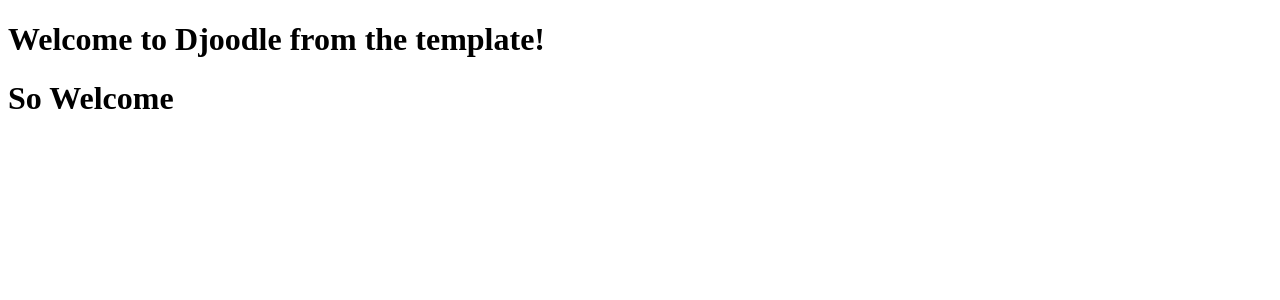
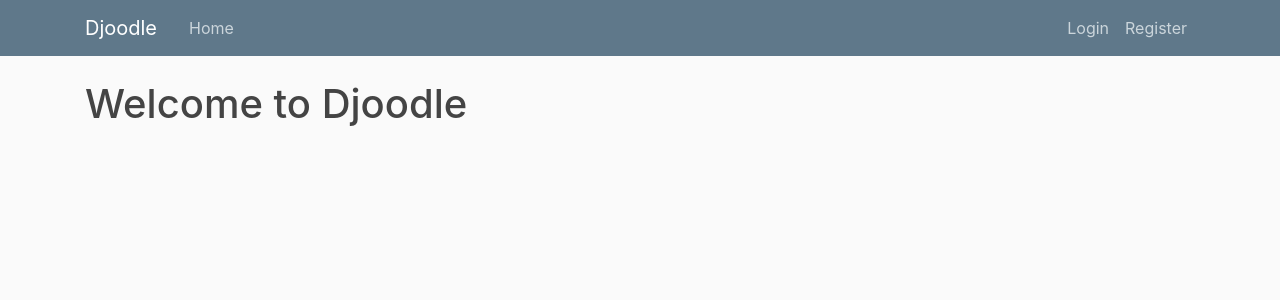
Before and after one commit to ckoopmann/cs50w_finalproject, a Django app: page / in a window 1280 px wide. Shown: the top 300 px of the page. Run offline with Django 3.2, Linux system fonts and the light colour scheme; some libraries are stand-ins or nearby versions.

Commit message:
Switch to previous layout

```diff
--- /dev/null
+++ b/survey/static/orders/main.css
@@ -0,0 +1,84 @@
+body {
+  background: #fafafa;
+  color: #333333;
+  margin-top: 5rem;
+}
+
+h1, h2, h3, h4, h5, h6 {
+  color: #444444;
+}
+
+.bg-steel {
+  background-color: #5f788a;
+}
+
+.site-header .navbar-nav .nav-link {
+  color: #cbd5db;
+}
+
+.site-header .navbar-nav .nav-link:hover {
+  color: #ffffff;
+}
+
+.site-header .navbar-nav .nav-link.active {
+  font-weight: 500;
+}
+
+.content-section {
+  background: #ffffff;
+  padding: 10px 20px;
+  border: 1px solid #dddddd;
+  border-radius: 3px;
+  margin-bottom: 20px;
+}
+
+.article-title {
+  color: #444444;
+}
+
+a.article-title:hover {
+  color: #428bca;
+  text-decoration: none;
+}
+
+.article-content {
+  white-space: pre-line;
+}
+
+.article-img {
+  height: 65px;
+  width: 65px;
+  margin-right: 16px;
+}
+
+.article-metadata {
+  padding-bottom: 1px;
+  margin-bottom: 4px;
+  border-bottom: 1px solid #e3e3e3
+}
+
+.article-metadata a:hover {
+  color: #333;
+  text-decoration: none;
+}
+
+.article-svg {
+  width: 25px;
+  height: 25px;
+  vertical-align: middle;
+}
+
+.account-img {
+  height: 125px;
+  width: 125px;
+  margin-right: 20px;
+  margin-bottom: 16px;
+}
+
+.account-heading {
+  font-size: 2.5rem;
+}
+
+.checked {
+  color: orange;
+}
--- a/survey/templates/survey/base.html
+++ /dev/null
@@ -1,13 +0,0 @@
-<!Doctype html>
-<html>
-<head>
-	{% if title %}
-		<title>Djoodle {{title}}</title>
-	{% else %}
-		<title>Djoodle </title>
-	{% endif %}
-</head>
-<body>
-	{% block content %}{% endblock  %}
-</body>
-</html>
--- a/survey/templates/survey/home.html
+++ b/survey/templates/survey/home.html
@@ -1,6 +1,4 @@
-{% extends "survey/base.html" %}
-{% block content %}
-	{% for message in messages %}
-		<h1>{{message}}</h1>
-	{% endfor  %}
+{% extends "survey/layout.html" %}
+{% block body %}
+	<h1>Welcome to Djoodle</h1>
 {% endblock  %}
--- /dev/null
+++ b/survey/templates/survey/layout.html
@@ -0,0 +1,67 @@
+{% load static %}
+<!DOCTYPE html>
+<html lang="en" dir="ltr">
+  <head>
+    <!-- Required meta tags -->
+    <meta charset="utf-8">
+    <meta name="viewport" content="width=device-width, initial-scale=1, shrink-to-fit=no">
+
+    <!-- Bootstrap CSS -->
+    <link rel="stylesheet" href="https://stackpath.bootstrapcdn.com/bootstrap/4.3.1/css/bootstrap.min.css" integrity="sha384-ggOyR0iXCbMQv3Xipma34MD+dH/1fQ784/j6cY/iJTQUOhcWr7x9JvoRxT2MZw1T" crossorigin="anonymous">
+
+    <link rel="stylesheet" href="{% static 'orders/main.css' %}"/>
+
+    <!-- Add icon library -->
+    <link rel="stylesheet" href="https://cdnjs.cloudflare.com/ajax/libs/font-awesome/4.7.0/css/font-awesome.min.css">
+
+	<title>{{title}}</title>
+
+  </head>
+  <body>
+    <header class="site-header">
+      <nav class="navbar navbar-expand-md navbar-dark bg-steel fixed-top">
+        <div class="container">
+          <a class="navbar-brand mr-4" href="/">Djoodle</a>
+          <button class="navbar-toggler" type="button" data-toggle="collapse" data-target="#navbarToggle" aria-controls="navbarToggle" aria-expanded="false" aria-label="Toggle navigation">
+            <span class="navbar-toggler-icon"></span>
+          </button>
+          <div class="collapse navbar-collapse" id="navbarToggle">
+            <div class="navbar-nav mr-auto">
+              <a class="nav-item nav-link" href="/">Home</a>
+            </div>
+            <!-- Navbar Right Side -->
+            <div class="navbar-nav">
+              {% if user.is_authenticated %}
+                <a class="nav-item nav-link" href="/cart">Shopping Cart</a>
+                <a class="nav-item nav-link" href="/orderlist">Pending Orders</a>
+                <a class="nav-item nav-link" href="/users/logout">Log out</a>
+              {% else %}
+                <a class="nav-item nav-link" href="/users/login">Login</a>
+                <a class="nav-item nav-link" href="/users/register">Register</a>
+              {% endif %}
+          </div>
+        </div>
+      </nav>
+    </header>
+
+    <main role="main" class="container">
+        {% if messages %}
+            {% for message in messages %}
+              <div class="alert alert-{{ message.tags }}">
+                {{ message }}
+              </div>
+            {% endfor %}
+        {% endif %}
+        {% block body %}{% endblock %}
+    </main>
+
+
+
+    <!-- Optional JavaScript -->
+    <!-- jQuery first, then Popper.js, then Bootstrap JS -->
+    <script src="https://code.jquery.com/jquery-3.3.1.slim.min.js" integrity="sha384-q8i/X+965DzO0rT7abK41JStQIAqVgRVzpbzo5smXKp4YfRvH+8abtTE1Pi6jizo" crossorigin="anonymous"></script>
+    <script src="https://cdnjs.cloudflare.com/ajax/libs/popper.js/1.14.7/umd/popper.min.js" integrity="sha384-UO2eT0CpHqdSJQ6hJty5KVphtPhzWj9WO1clHTMGa3JDZwrnQq4sF86dIHNDz0W1" crossorigin="anonymous"></script>
+    <script src="https://stackpath.bootstrapcdn.com/bootstrap/4.3.1/js/bootstrap.min.js" integrity="sha384-JjSmVgyd0p3pXB1rRibZUAYoIIy6OrQ6VrjIEaFf/nJGzIxFDsf4x0xIM+B07jRM" crossorigin="anonymous"></script>
+    {% block script %}{% endblock %}
+  </body>
+</html>
--- a/survey/views.py
+++ b/survey/views.py
@@ -5,7 +5,6 @@
 title = 'Test'
 def home(request):
     context = {
-            'messages': messages,
             'title': title
     }
     return render(request, 'survey/home.html', context)
```
